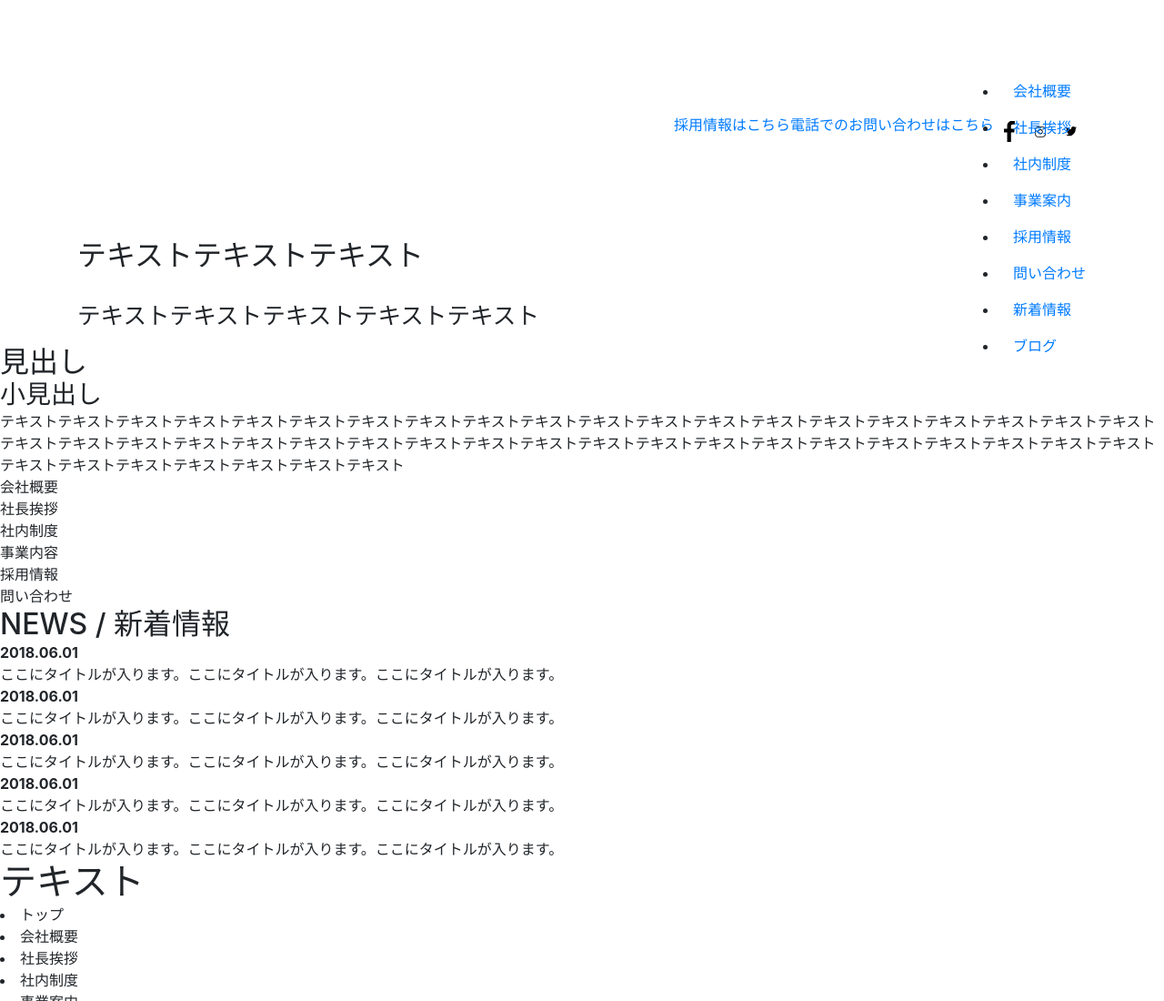
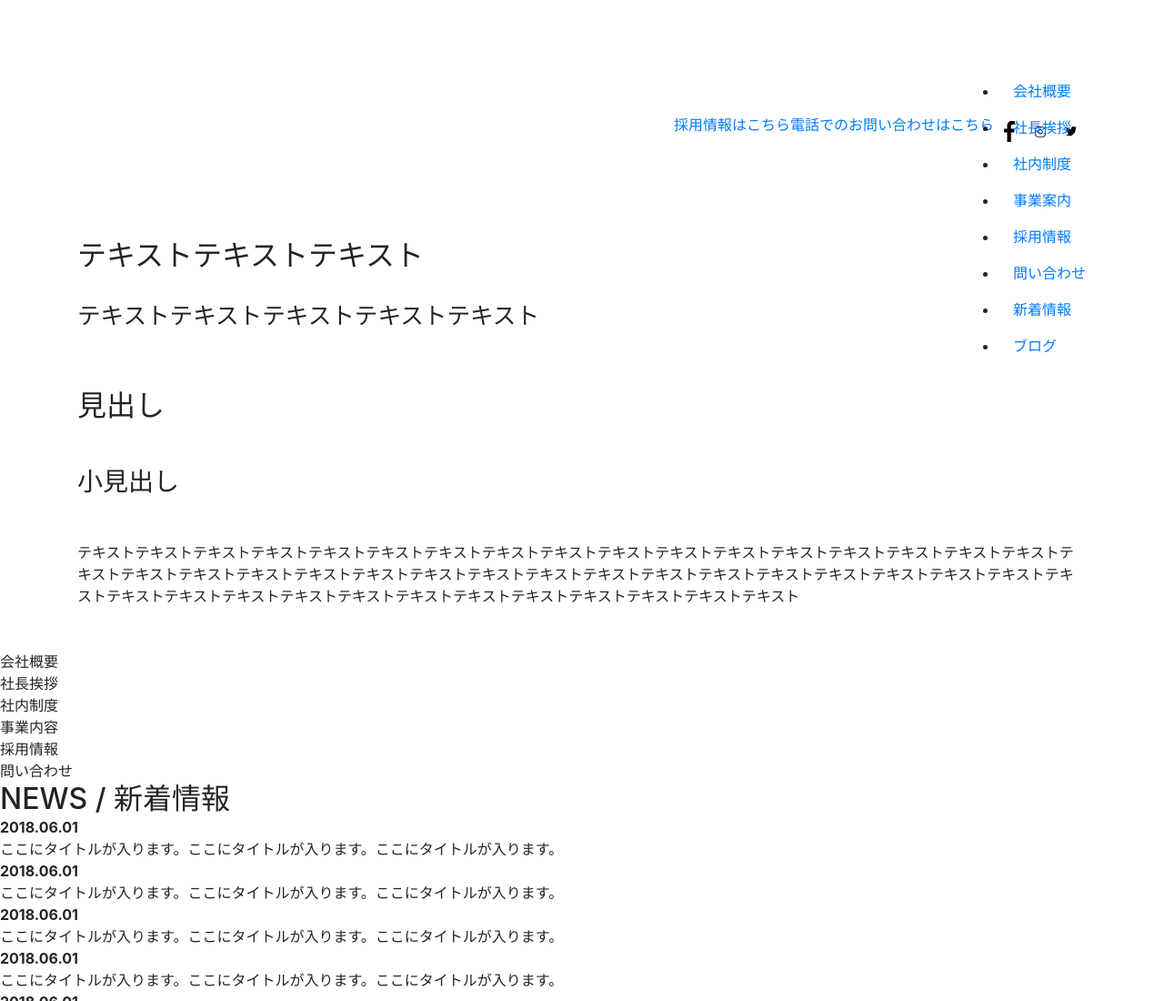
Before and after one commit to dich1/web-design-template, a plain HTML site: page index.html in a window 1280 px wide. Shown: the top 1100 px of the page at 91% size. Drawn offline with nearby package versions, Linux system fonts and the light colour scheme.

Commit message:
[feat]•アイキャッチ下見出し要素をコンテナ化•見出しの間隔を調整

```diff
--- a/index.html
+++ b/index.html
@@ -66,10 +66,10 @@
     </div>
   </section>
   <!-- メッセージ -->
-  <section>
+  <section id="top-contents" class="container py-5">
     <div>
       <h2>見出し</h2>
-      <h3>小見出し</h3>
+      <h3 class="py-5">小見出し</h3>
       <p>テキストテキストテキストテキストテキストテキストテキストテキストテキストテキストテキストテキストテキストテキストテキストテキストテキストテキストテキストテキストテキストテキストテキストテキストテキストテキストテキストテキストテキストテキストテキストテキストテキストテキストテキストテキストテキストテキストテキストテキストテキストテキストテキストテキストテキストテキストテキスト</p>
     </div>
   </section>
```
